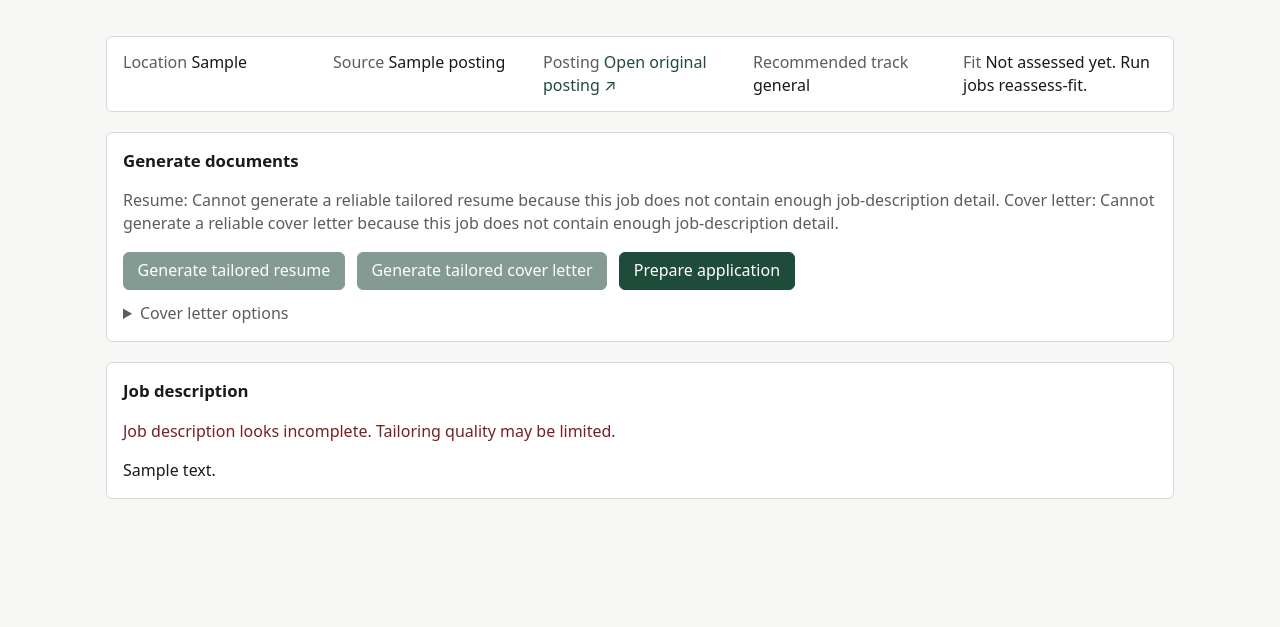
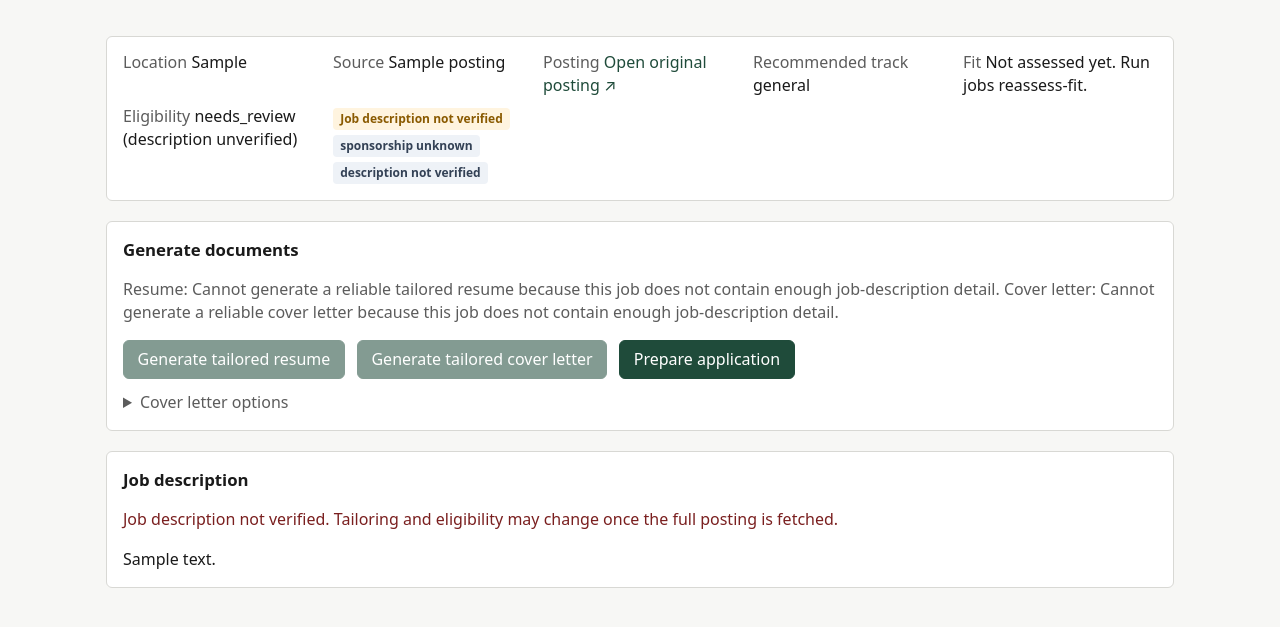
Before and after one commit to amanjakunnel/Ganesha, a FastAPI app: page /jobs/1 in a window 1280 px wide. Shown: the part 128-755 px from the top of the page. Run offline with FastAPI, Linux system fonts and the light colour scheme; tables that the repository leaves empty hold one stand-in row (values such as "Sample post").

Commit message:
Surface unverified JD badges and enrich on open/prepare.
Dashboard detail and feed show verification badges and work-auth flags; opening a job or preparing an application triggers bounded stub enrichment.

Co-authored-by: Cursor <cursoragent@cursor.com>

```diff
--- a/apps/dashboard/routes.py
+++ b/apps/dashboard/routes.py
@@ -176,6 +176,7 @@ def api_jobs(
 def api_job_detail(
     job_id: str,
     session: Session = Depends(get_session),
+    enrich: bool = Query(default=True),
 ) -> JSONResponse:
     try:
         job = (
@@ -186,6 +187,17 @@ def api_job_detail(
         )
         if job is None:
             return JSONResponse({"error": "Job not found"}, status_code=404)
+        enrichment_outcome = None
+        if enrich:
+            from packages.core.services.job_enrichment import (
+                enrich_job,
+                job_needs_enrichment,
+            )
+
+            if job_needs_enrichment(job):
+                enrichment_outcome = enrich_job(session, job, dry_run=False)
+                session.commit()
+                session.refresh(job)
         item = to_dashboard_item(job)
         req = extract_job_requirements(job)
         sem = semantic_status()
@@ -193,11 +205,15 @@ def api_job_detail(
         cover_block = cover_letter_preflight(session, job)
         fit = get_stored_fit(job) or {}
         eligibility = resolve_job_eligibility(job)
+        from packages.core.services.job_eligibility import enrichment_badge
+
         return JSONResponse(
             {
                 "job": item.model_dump(mode="json"),
                 "description_text": job.description_text or "",
                 "description_incomplete": req.insufficient_description,
+                "description_verified": item.description_verified,
+                "description_badge": enrichment_badge(job),
                 "recommended_track": req.role_family,
                 "workplace_type": job.workplace_type,
                 "canonical_url": job.canonical_url,
@@ -206,6 +222,14 @@ def api_job_detail(
                 "semantic_configured": sem["api_key"] == "configured"
                 or sem["provider"] == "none",
                 "eligibility": eligibility.result,
+                "eligibility_reason": eligibility.reason_category,
+                "eligibility_flags": list(eligibility.flags),
+                "eligibility_flag_excerpts": [
+                    {"flag": f, "excerpt": e} for f, e in eligibility.flag_excerpts
+                ],
+                "enrichment": enrichment_outcome.to_dict()
+                if enrichment_outcome is not None
+                else None,
                 "fit": fit,
                 "resume_generation": {
                     "available": resume_block is None,
--- a/apps/dashboard/schemas.py
+++ b/apps/dashboard/schemas.py
@@ -55,6 +55,10 @@ class JobDashboardItem(BaseModel):
     fit_reason: str | None = None
     fit_confidence: str | None = None
     eligibility: str | None = None
+    eligibility_reason: str | None = None
+    eligibility_flags: list[str] = Field(default_factory=list)
+    description_verified: bool = True
+    description_badge: str | None = None
     recency_at: datetime | None = None
     recency_label: str | None = None
     first_seen_at: datetime | None = None
--- a/apps/dashboard/services/jobs_dashboard_service.py
+++ b/apps/dashboard/services/jobs_dashboard_service.py
@@ -23,8 +23,10 @@ from packages.core.services.job_display import source_display_label
 from packages.core.services.job_eligibility import (
     ELIGIBILITY_ACTIONABLE,
     ELIGIBILITY_EXCLUDED,
+    enrichment_badge,
     resolve_job_eligibility,
 )
+from packages.core.services.job_enrichment import description_verified as jd_verified
 from packages.core.services.evidence_fit_service import (
     BAND_LOW_FIT,
     BAND_NEEDS_REVIEW,
@@ -108,6 +110,10 @@ def to_dashboard_item(
         fit_reason=fit.get("short_reason"),
         fit_confidence=fit.get("confidence"),
         eligibility=eligibility.result,
+        eligibility_reason=eligibility.reason_category,
+        eligibility_flags=list(eligibility.flags),
+        description_verified=jd_verified(job),
+        description_badge=enrichment_badge(job),
         recency_at=recency.get("recency_at"),
         recency_label=recency.get("recency_label"),
         first_seen_at=first_seen_at(job),
--- a/apps/dashboard/static/dashboard.css
+++ b/apps/dashboard/static/dashboard.css
@@ -375,6 +375,31 @@ select {
   vertical-align: middle;
 }
 
+.verify-badge,
+.auth-flag-badge {
+  display: inline-block;
+  margin: 0.15rem 0.35rem 0.15rem 0;
+  padding: 0.15rem 0.45rem;
+  font-size: 0.75rem;
+  font-weight: 600;
+  border-radius: 4px;
+  vertical-align: middle;
+}
+
+.verify-badge {
+  background: #fff4df;
+  color: #8a5a00;
+}
+
+.auth-flag-badge {
+  background: #eef2f7;
+  color: #334155;
+}
+
+.job-badges {
+  margin-top: 0.35rem;
+}
+
 .recency-label {
   color: var(--muted);
   font-size: 0.85rem;
--- a/apps/dashboard/static/dashboard.js
+++ b/apps/dashboard/static/dashboard.js
@@ -195,10 +195,13 @@
         const newBadge = job.is_new_since_refresh
           ? `<span class="new-badge">New</span>`
           : "";
+        const verifyBadge = job.description_badge
+          ? `<span class="verify-badge">${escapeHtml(job.description_badge)}</span>`
+          : "";
         const recencyLabel = job.recency_label || "First seen";
         const recencyDate = formatDate(job.recency_at || job.date_found);
         tr.innerHTML = `
-          <td class="title-cell" data-label="Title">${titleHtml}${newBadge}${reason}</td>
+          <td class="title-cell" data-label="Title">${titleHtml}${newBadge}${verifyBadge}${reason}</td>
           <td data-label="Company">${escapeHtml(job.company)}</td>
           <td data-label="Fit">${fitBadge(job.fit_band, job.fit_score)}</td>
           <td data-label="Location"><span class="location-label">${escapeHtml(job.location)}</span></td>
@@ -670,10 +673,47 @@
         document.getElementById("job-description").textContent =
           data.description_text || "(No description stored)";
         const warn = document.getElementById("desc-warning");
-        if (data.description_incomplete) {
+        const badge = data.description_badge || (job && job.description_badge);
+        if (badge || data.description_incomplete) {
           warn.hidden = false;
-          warn.textContent =
-            "Job description looks incomplete. Tailoring quality may be limited.";
+          warn.textContent = badge
+            ? `${badge}. Tailoring and eligibility may change once the full posting is fetched.`
+            : "Job description looks incomplete. Tailoring quality may be limited.";
+        } else {
+          warn.hidden = true;
+        }
+        const eligEl = document.getElementById("job-eligibility");
+        if (eligEl) {
+          const reason = data.eligibility_reason
+            ? ` (${String(data.eligibility_reason).split("_").join(" ")})`
+            : "";
+          eligEl.textContent = `${data.eligibility || "—"}${reason}`;
+        }
+        const badgesEl = document.getElementById("job-badges");
+        if (badgesEl) {
+          const chips = [];
+          if (badge) {
+            chips.push(`<span class="verify-badge">${escapeHtml(badge)}</span>`);
+          }
+          for (const flag of data.eligibility_flags || []) {
+            chips.push(
+              `<span class="auth-flag-badge">${escapeHtml(String(flag).split("_").join(" "))}</span>`
+            );
+          }
+          for (const item of data.eligibility_flag_excerpts || []) {
+            if (item && item.excerpt) {
+              chips.push(
+                `<span class="auth-flag-badge" title="${escapeHtml(item.excerpt)}">${escapeHtml(
+                  String(item.flag || "note").split("_").join(" ")
+                )}</span>`
+              );
+            }
+          }
+          badgesEl.innerHTML = chips.join(" ");
+          badgesEl.hidden = chips.length === 0;
+        }
+        if (data.enrichment && data.enrichment.title_updated) {
+          document.getElementById("job-title").textContent = job.title || "Untitled";
         }
         renderFit(data.fit || {});
         applyGenerationAvailability(data);
--- a/apps/dashboard/templates/job_detail.html
+++ b/apps/dashboard/templates/job_detail.html
@@ -24,6 +24,8 @@
       <p><span class="muted">Posting</span> <span id="job-posting"></span></p>
       <p><span class="muted">Recommended track</span> <span id="job-track"></span></p>
       <p><span class="muted">Fit</span> <span id="job-fit"></span></p>
+      <p><span class="muted">Eligibility</span> <span id="job-eligibility"></span></p>
+      <p id="job-badges" class="job-badges" hidden></p>
     </section>
 
     <section class="generation-controls" id="generation-controls">
@@ -110,6 +112,6 @@
       page: "job_detail"
     };
   </script>
-  <script src="/static/dashboard.js?v=apply3"></script>
+  <script src="/static/dashboard.js?v=enrich1"></script>
 </body>
 </html>
```
Also changed, not shown: apps/application_execution/services/attempt_service.py (+9 -0 lines).
